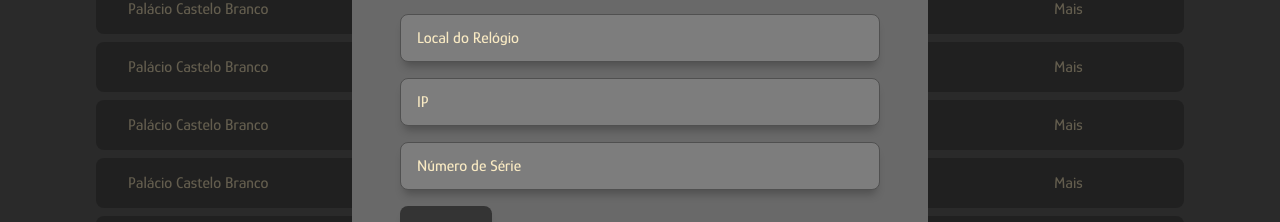
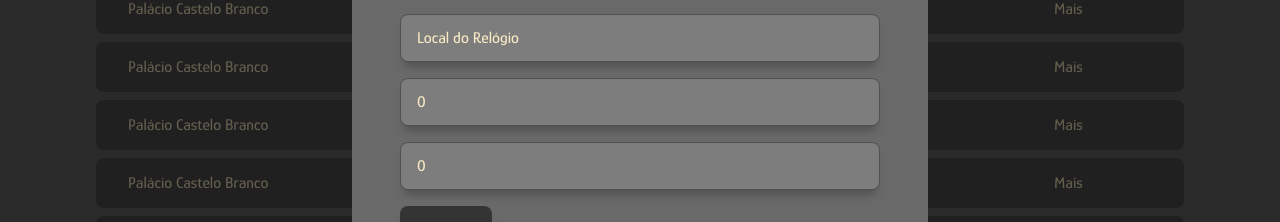
Before and after one commit to jp-freitas/rep-control, a React (Create React App) app: page /dashboard in a window 1280 px wide. Both pictures are taken after a click on the button "Cadastrar". Shown: the part 296-518 px from the top of the page. Built offline with nearby package versions, Linux system fonts and the light colour scheme; no server answers.

Commit message:
Sending data to firebase

```diff
--- a/src/components/NewRepModal/index.tsx
+++ b/src/components/NewRepModal/index.tsx
@@ -1,3 +1,4 @@
+import { FormEvent, useState } from 'react';
 import Modal from 'react-modal';
 import { FiX } from 'react-icons/fi';
 
@@ -5,6 +6,7 @@ import { Button } from '../Button';
 import { Input } from '../Input';
 
 import { Container } from './styles';
+import { database } from '../../services/firebase';
 
 interface ModalProps {
   isOpen: boolean;
@@ -12,6 +14,27 @@ interface ModalProps {
 }
 
 export function NewRepModal({ isOpen, onRequestClose }: ModalProps) {
+  const [local, setLocal] = useState('');
+  const [internetProtocol, setInternetProtocol] = useState(Number());
+  const [serialNumber, setSerialNumber] = useState(Number());
+
+  async function handleCreateRep(event: FormEvent) {
+    event.preventDefault();
+
+    if ((local.trim() && internetProtocol && serialNumber) === '') {
+      return;
+    }
+
+    const repRef = database.ref('reps');
+
+    const firebaseRep = await repRef.push({
+      local: local,
+      internet_protocol: internetProtocol,
+      serial_number: serialNumber,
+    });
+
+  }
+
   return (
     <Modal
       isOpen={isOpen}
@@ -26,12 +49,29 @@ export function NewRepModal({ isOpen, onRequestClose }: ModalProps) {
       >
         <FiX />
       </button>
-      <Container>
+      <Container onSubmit={handleCreateRep}>
         <h2>Cadastrar Relógio</h2>
-
-        <Input name="local" type="text" placeholder="Local do Relógio" />
-        <Input name="ip" type="number" placeholder="IP" />
-        <Input name="serial-number" type="number" placeholder="Número de Série" />
+        <Input
+          name="local"
+          type="text"
+          placeholder="Local do Relógio"
+          value={local}
+          onChange={event => setLocal(event.target.value)}
+        />
+        <Input
+          name="ip"
+          type="number"
+          placeholder="IP"
+          value={internetProtocol}
+          onChange={event => setInternetProtocol(Number(event.target.value))}
+        />
+        <Input
+          name="serial-number"
+          type="number"
+          placeholder="Número de Série"
+          value={serialNumber}
+          onChange={event => setSerialNumber(Number(event.target.value))}
+        />
         <Button type="submit">Cadastrar</Button>
       </Container>
     </Modal>
```
